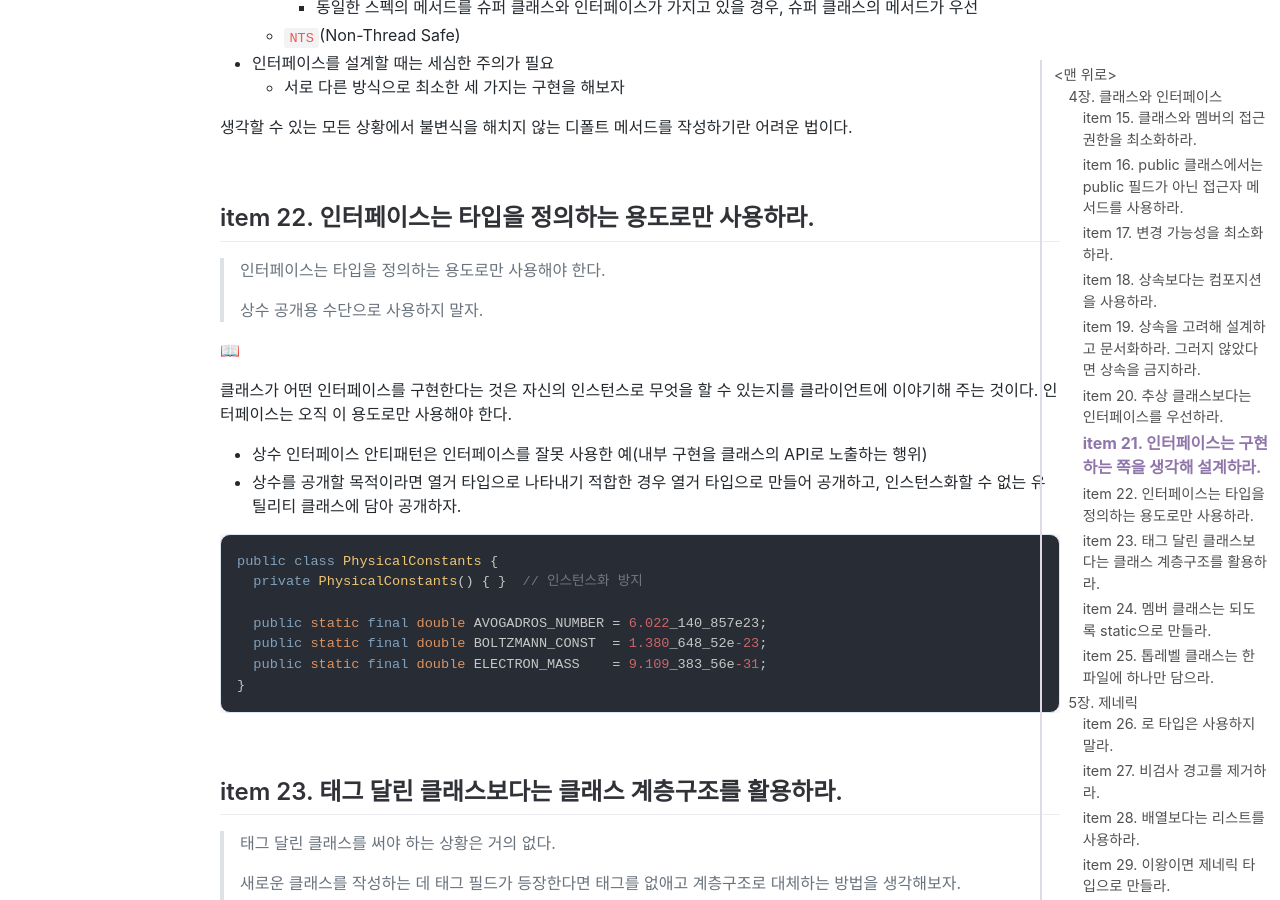
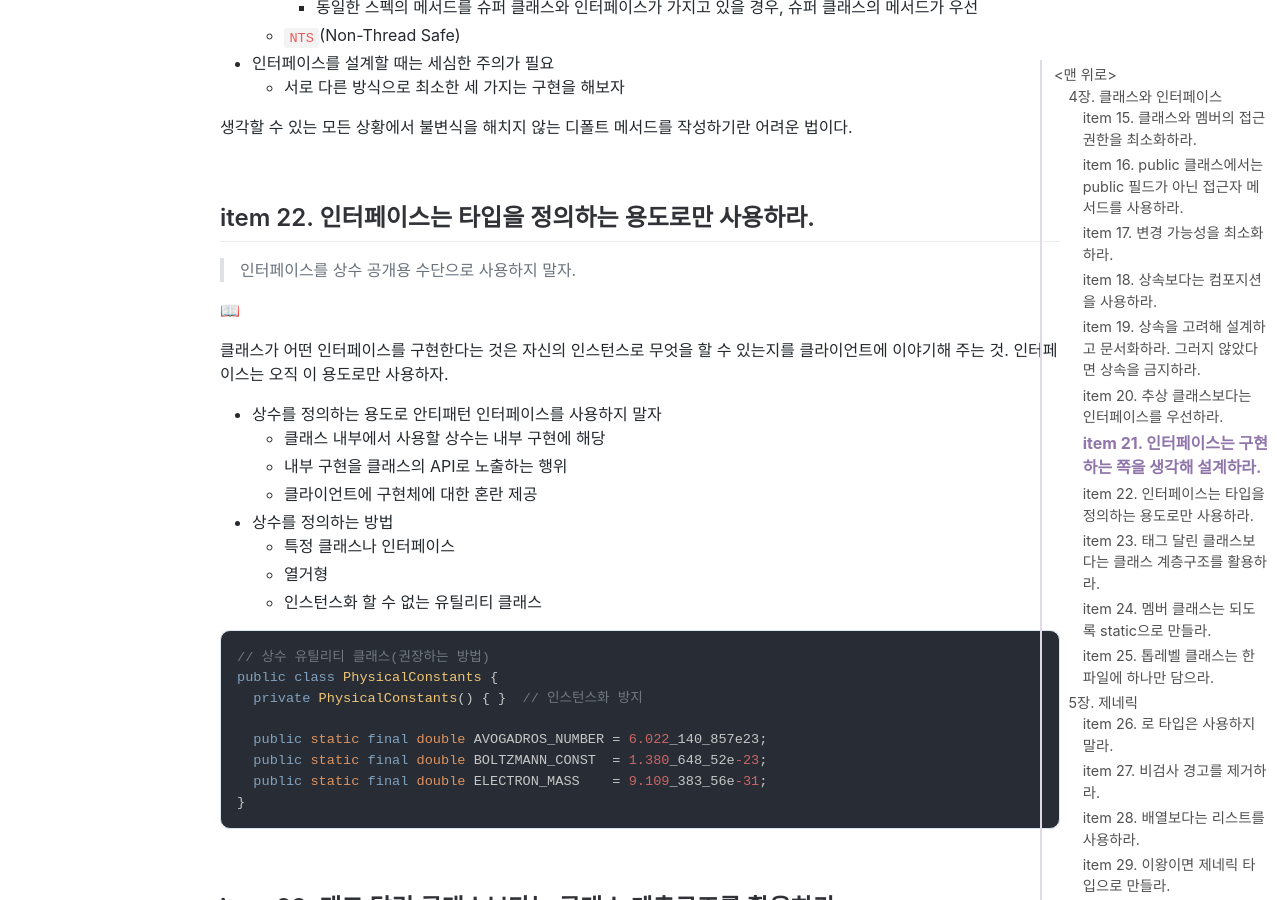
Before and after one commit to jihunparkme/jihunparkme.github.io, a Jekyll site: the page built from _posts/2023-04-22-Effective-Java-Class-Interface-Generics.md, in a window 1280 px wide and 900 px high, scrolled down 9037 px. Built offline with Jekyll 4.4.1, drawn with Linux system fonts in a browser that asks for light colours; nearby versions of some CDN libraries; comment, search, counter and statistics services are not loaded.

Commit message:
[Effective Java] item 22. 인터페이스는 타입을 정의하는 용도로만 사용하라.

````diff
--- a/_posts/2023-04-22-Effective-Java-Class-Interface-Generics.md
+++ b/_posts/2023-04-22-Effective-Java-Class-Interface-Generics.md
@@ -381,17 +381,23 @@ public Complex minus(Complex c) {
 
 ## item 22. 인터페이스는 타입을 정의하는 용도로만 사용하라.
 
-> 인터페이스는 타입을 정의하는 용도로만 사용해야 한다.
->
-> 상수 공개용 수단으로 사용하지 말자.
+> 인터페이스를 상수 공개용 수단으로 사용하지 말자.
 
 📖
 
-클래스가 어떤 인터페이스를 구현한다는 것은 자신의 인스턴스로 무엇을 할 수 있는지를 클라이언트에 이야기해 주는 것이다. 인터페이스는 오직 이 용도로만 사용해야 한다.
-- 상수 인터페이스 안티패턴은 인터페이스를 잘못 사용한 예(내부 구현을 클래스의 API로 노출하는 행위)
-- 상수를 공개할 목적이라면 열거 타입으로 나타내기 적합한 경우 열거 타입으로 만들어 공개하고, 인스턴스화할 수 없는 유틸리티 클래스에 담아 공개하자.
+클래스가 어떤 인터페이스를 구현한다는 것은 자신의 인스턴스로 무엇을 할 수 있는지를 클라이언트에 이야기해 주는 것. 인터페이스는 오직 이 용도로만 사용하자.
+
+- 상수를 정의하는 용도로 안티패턴 인터페이스를 사용하지 말자
+  - 클래스 내부에서 사용할 상수는 내부 구현에 해당
+  - 내부 구현을 클래스의 API로 노출하는 행위
+  - 클라이언트에 구현체에 대한 혼란 제공
+- 상수를 정의하는 방법
+  - 특정 클래스나 인터페이스
+  - 열거형
+  - 인스턴스화 할 수 없는 유틸리티 클래스
 
 ```java
+// 상수 유틸리티 클래스(권장하는 방법)
 public class PhysicalConstants {
   private PhysicalConstants() { }  // 인스턴스화 방지
 
````
